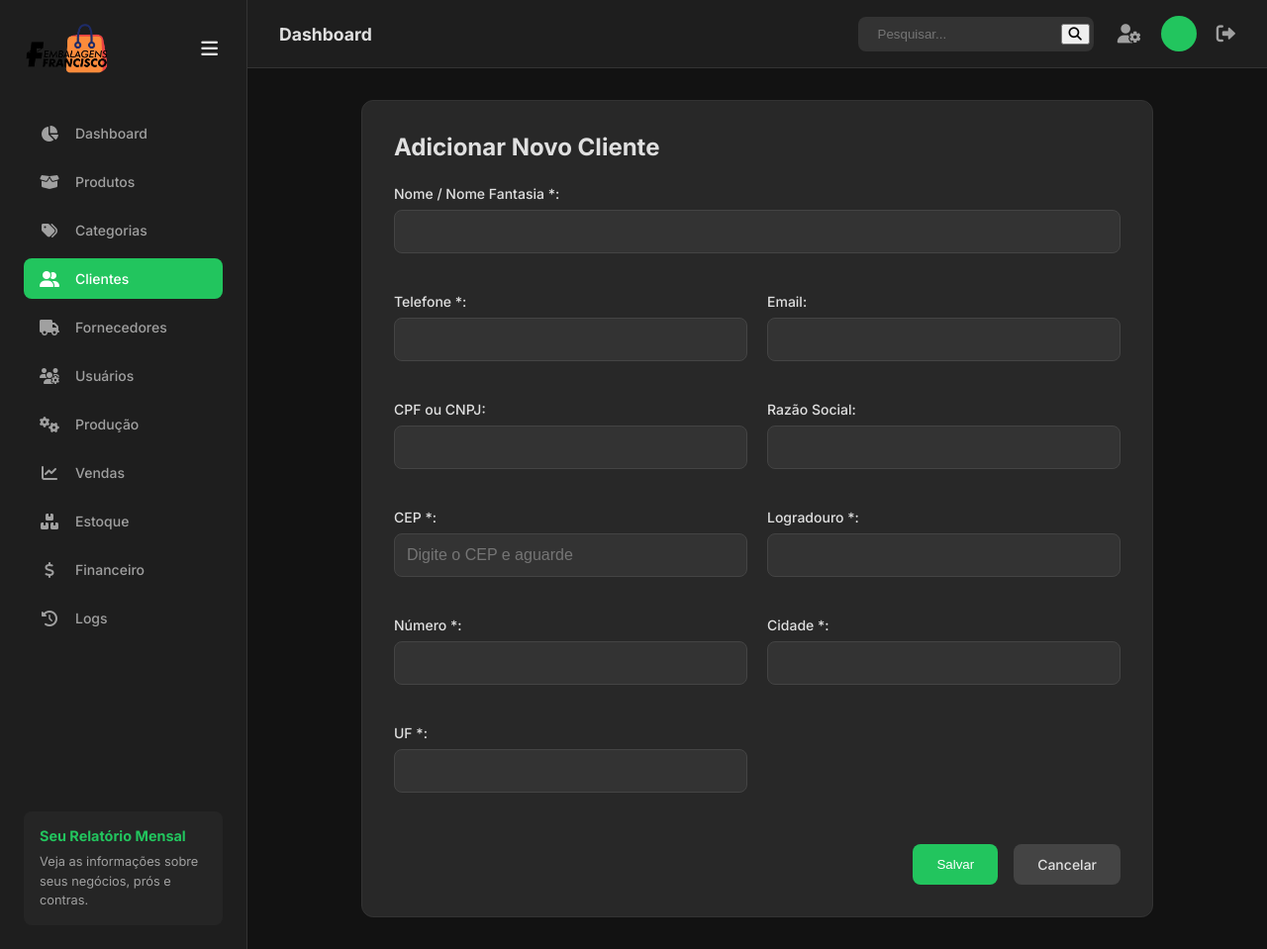
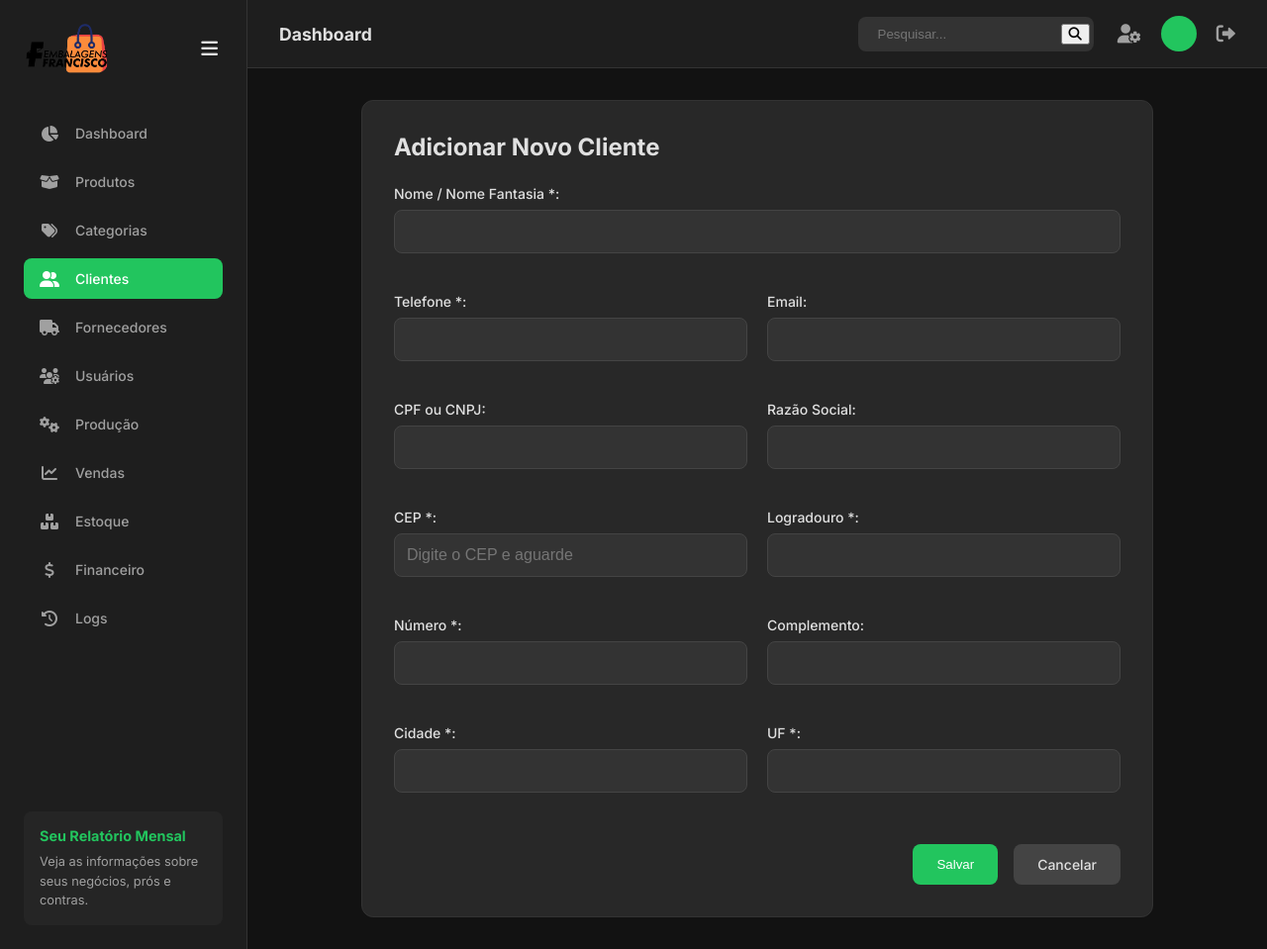
Before and after one commit to Rxjomax/Sistema-Embalagens, a Django app: page /clientes/adicionar/ in a window 1280 px wide. Shown: the whole page at 99% size. Run offline with Django 5.2, Linux system fonts and the light colour scheme; a user stored in the database is signed in; data that the repository does not hold is empty; some libraries are stand-ins or nearby versions.

```diff
--- a/customers/forms.py
+++ b/customers/forms.py
@@ -7,13 +7,12 @@ from core.forms import RequiredFieldsMixin
 class CustomerForm(RequiredFieldsMixin, forms.ModelForm):
     class Meta:
         model = Customer
-        # --- ORDEM DOS CAMPOS ATUALIZADA ---
+        # --- CAMPO 'complemento' ADICIONADO À LISTA ---
         fields = [
             'name', 'phone', 'email', 'doc_number', 'company_name',
-            'cep', 'address', 'number', 'city', 'state'
+            'cep', 'address', 'number', 'complemento', 'city', 'state'
         ]
         widgets = {
-            # O loop foi substituído pela definição explícita para garantir a ordem
             'name': forms.TextInput(attrs={'class': 'form-control'}),
             'phone': forms.TextInput(attrs={'class': 'form-control'}),
             'email': forms.EmailInput(attrs={'class': 'form-control'}),
@@ -22,6 +21,7 @@ class CustomerForm(RequiredFieldsMixin, forms.ModelForm):
             'cep': forms.TextInput(attrs={'class': 'form-control', 'placeholder': 'Digite o CEP e aguarde'}),
             'address': forms.TextInput(attrs={'class': 'form-control'}),
             'number': forms.TextInput(attrs={'class': 'form-control'}),
+            'complemento': forms.TextInput(attrs={'class': 'form-control'}), # Adicionado o widget
             'city': forms.TextInput(attrs={'class': 'form-control'}),
             'state': forms.TextInput(attrs={'class': 'form-control'}),
         }
--- a/customers/models.py
+++ b/customers/models.py
@@ -3,19 +3,19 @@
 from django.db import models
 
 class Customer(models.Model):
-    # O campo 'code' foi removido.
     name = models.CharField(max_length=255, verbose_name="Nome / Nome Fantasia")
-
     company_name = models.CharField(max_length=255, blank=True, verbose_name="Razão Social")
     doc_number = models.CharField(max_length=18, blank=True, verbose_name="CPF ou CNPJ")
     email = models.EmailField(blank=True, verbose_name="Email")
-
-    # Telefone agora é o identificador único.
     phone = models.CharField(max_length=20, unique=True, verbose_name="Telefone")
 
     cep = models.CharField(max_length=9, verbose_name="CEP")
     address = models.CharField(max_length=255, verbose_name="Logradouro")
     number = models.CharField(max_length=20, verbose_name="Número")
+
+    # --- NOVO CAMPO ADICIONADO ABAIXO ---
+    complemento = models.CharField(max_length=100, blank=True, verbose_name="Complemento")
+
     city = models.CharField(max_length=100, verbose_name="Cidade")
     state = models.CharField(max_length=2, verbose_name="UF")
 
--- a/customers/templates/customers/customer_form.html
+++ b/customers/templates/customers/customer_form.html
@@ -32,6 +32,9 @@
             <div class="form-group">{{ form.cep.label_tag }} {{ form.cep }}</div>
             <div class="form-group">{{ form.address.label_tag }} {{ form.address }}</div>
             <div class="form-group">{{ form.number.label_tag }} {{ form.number }}</div>
+
+            <div class="form-group">{{ form.complemento.label_tag }} {{ form.complemento }}</div>
+
             <div class="form-group">{{ form.city.label_tag }} {{ form.city }}</div>
             <div class="form-group">{{ form.state.label_tag }} {{ form.state }}</div>
         </div>
```
Also changed, not shown: customers/migrations/0003_customer_complemento.py (added).
